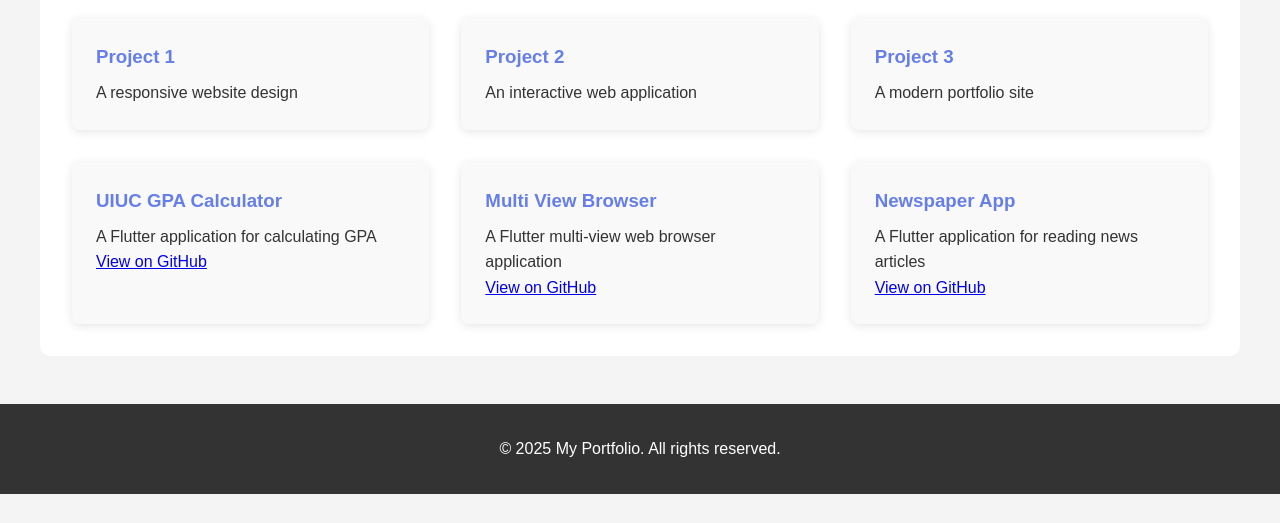
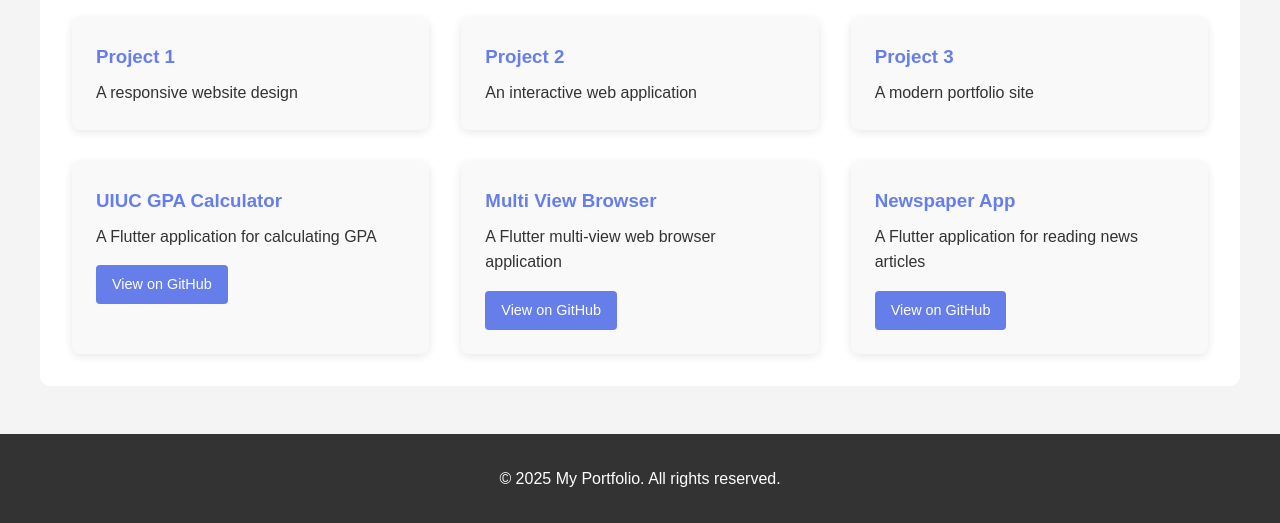
Before and after one commit to argha5/portfolio, a plain HTML site: page index.html in a window 1280 px wide. Shown: the part 755-1278 px from the top of the page. Before the commit the page ends 1249 px from the top, so only its background shows below. Drawn offline with Linux system fonts and the light colour scheme.

Commit message:
Add styling for project links
Add styles for project links with hover effect

```diff
--- a/style.css
+++ b/style.css
@@ -134,6 +134,22 @@ nav {
     color: #667eea;
 }
 
+.project-link {
+    display: inline-block;
+    margin-top: 1rem;
+    padding: 0.5rem 1rem;
+    background-color: #667eea;
+    color: white;
+    text-decoration: none;
+    border-radius: 4px;
+    transition: background-color 0.3s ease;
+    font-size: 0.9rem;
+}
+
+.project-link:hover {
+    background-color: #764ba2;
+}
+
 footer {
     background-color: #333;
     color: #fff;
```
